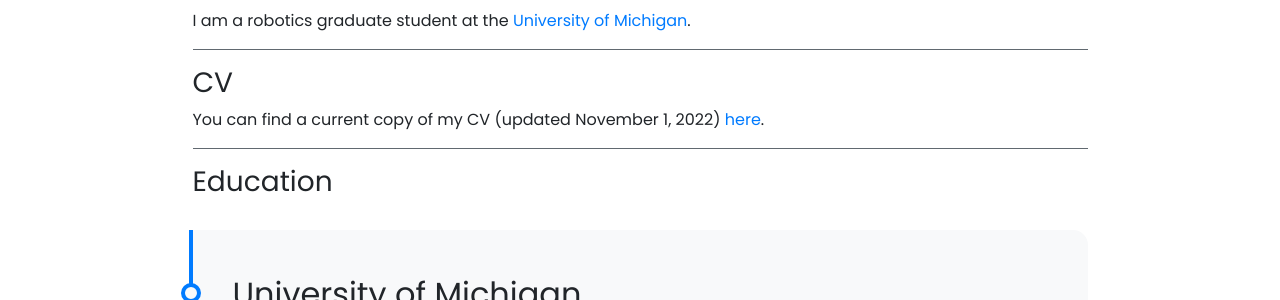
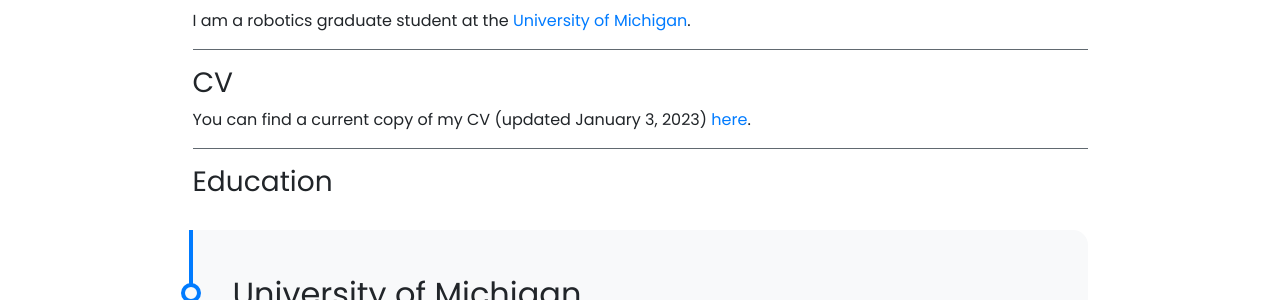
Before and after one commit to arshaali/arshaali.github.io, a Jekyll site: the page built from pages/about.md, in a window 1280 px wide and 900 px high. Shown: the part 187-487 px from the top of the window. Built offline with Jekyll 4.4.1, drawn with Linux system fonts in a browser that asks for light colours; nearby versions of some CDN libraries.

Commit message:
Update about.md

```diff
--- a/pages/about.md
+++ b/pages/about.md
@@ -13,7 +13,7 @@ I am a robotics graduate student at the [University of Michigan](https://umich.e
 
 ### CV
 
-You can find a current copy of my CV (updated November 1, 2022) [here](https://drive.google.com/file/d/1aO64bDel2IONKpRp77rX-IbLuDq3IlnQ/view?usp=sharing).
+You can find a current copy of my CV (updated January 3, 2023) [here](https://drive.google.com/file/d/1Mo2HHkSQ4OAC1p1HyteTnO-wJDg2B9Ma/view?usp=sharing).
 
 ---
 
```
